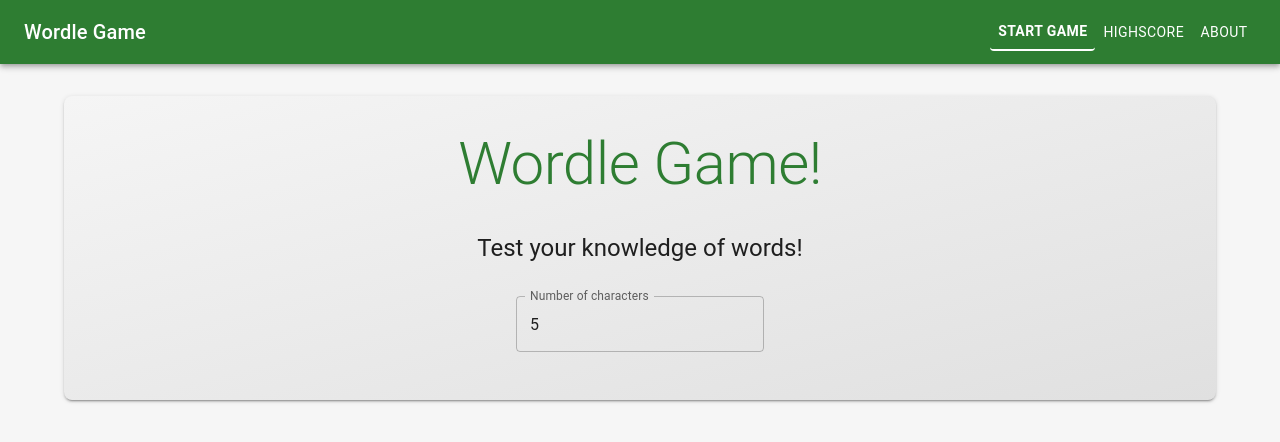
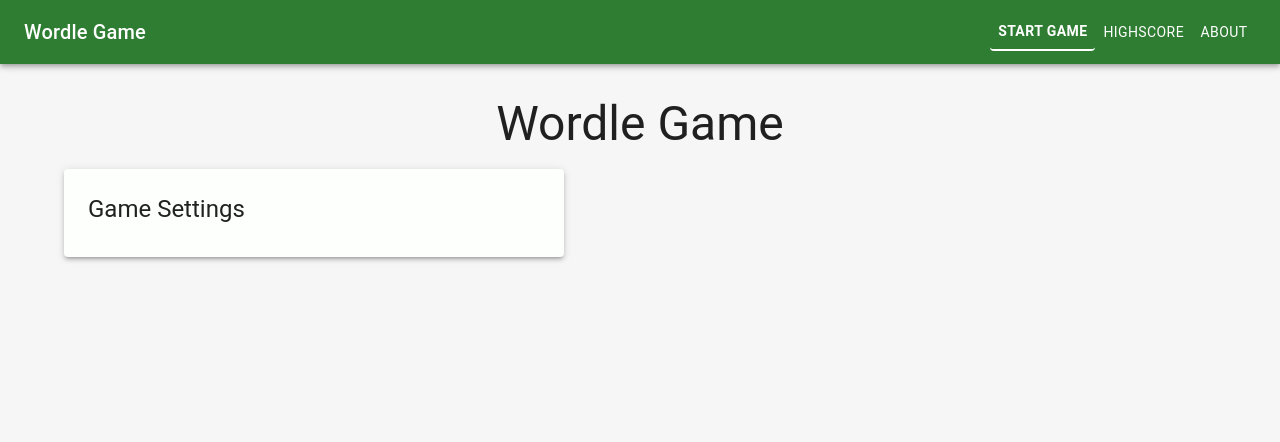
Before and after one commit to Nishune/wordle-fullstack, a React (Vite) app in the folder client/: page / in a window 1280 px wide. Shown: the top 442 px of the page. Built offline with nearby package versions, Linux system fonts and the light colour scheme.

Commit message:
Started working on the game settings functionality.

```diff
--- /dev/null
+++ b/client/src/components/GameSettings.jsx
@@ -0,0 +1,14 @@
+import { Box, Typography } from "@mui/material";
+import React from "react";
+
+function GameSettings() {
+  return (
+    <Box>
+      <Typography variant="h5" component="h2" gutterBottom>
+        Game Settings
+      </Typography>
+    </Box>
+  );
+}
+
+export default GameSettings;
--- a/client/src/pages/HomePage.jsx
+++ b/client/src/pages/HomePage.jsx
@@ -1,40 +1,27 @@
 import React, { useState } from "react";
 import { Typography, Box, Button, Paper, Grid, TextField } from "@mui/material";
+import GameSettings from "../components/GameSettings";
+function HomePage() {
+  const [gameSettings, SetGameSettings] = useState({
+    wordLength: 5,
+    uniqueLetters: false,
+  });
 
-function HomePage() {
-  const [wordLength, setWordLength] = useState(5);
+  const startGame = () => {
+    console.log("Starting game with settings:", gameSettings);
+  };
   return (
-    <Box>
-      <Paper
-        elevation={2}
-        sx={{
-          p: 4,
-          textAlign: "center",
-          backgroundImage: "linear-gradient(to bottom right, #f5f5f5, #e0e0e0)",
-          borderRadius: 2,
-        }}
-      >
-        <Typography
-          variant="h2"
-          component="h1"
-          sx={{ mb: 4, color: "#2e7d32" }}
-        >
-          Wordle Game!
-        </Typography>
-        <Typography variant="h5" sx={{ mb: 4 }}>
-          Test your knowledge of words!
-        </Typography>
+    <Box sc={{ py: 4 }}>
+      <Typography variant="h3" component={"h1"} gutterBottom align="center">
+        Wordle Game
+      </Typography>
 
-        {/* GAME SETTINGS */}
-
-        <Box sx={{ mb: 2 }}>
-          <TextField
-            label="Number of characters"
-            type="number"
-            value={wordLength}
-            onChange={(e) => setWordLength(Number(e.target.value))}
-          />
-        </Box>
+      <Paper elevation={3} sx={{ p: 3, mb: 4, maxWidth: 500, max: "auto" }}>
+        <GameSettings
+          settings={gameSettings}
+          onsettingChange={SetGameSettings}
+          onStartGame={startGame}
+        />
       </Paper>
     </Box>
   );
```
